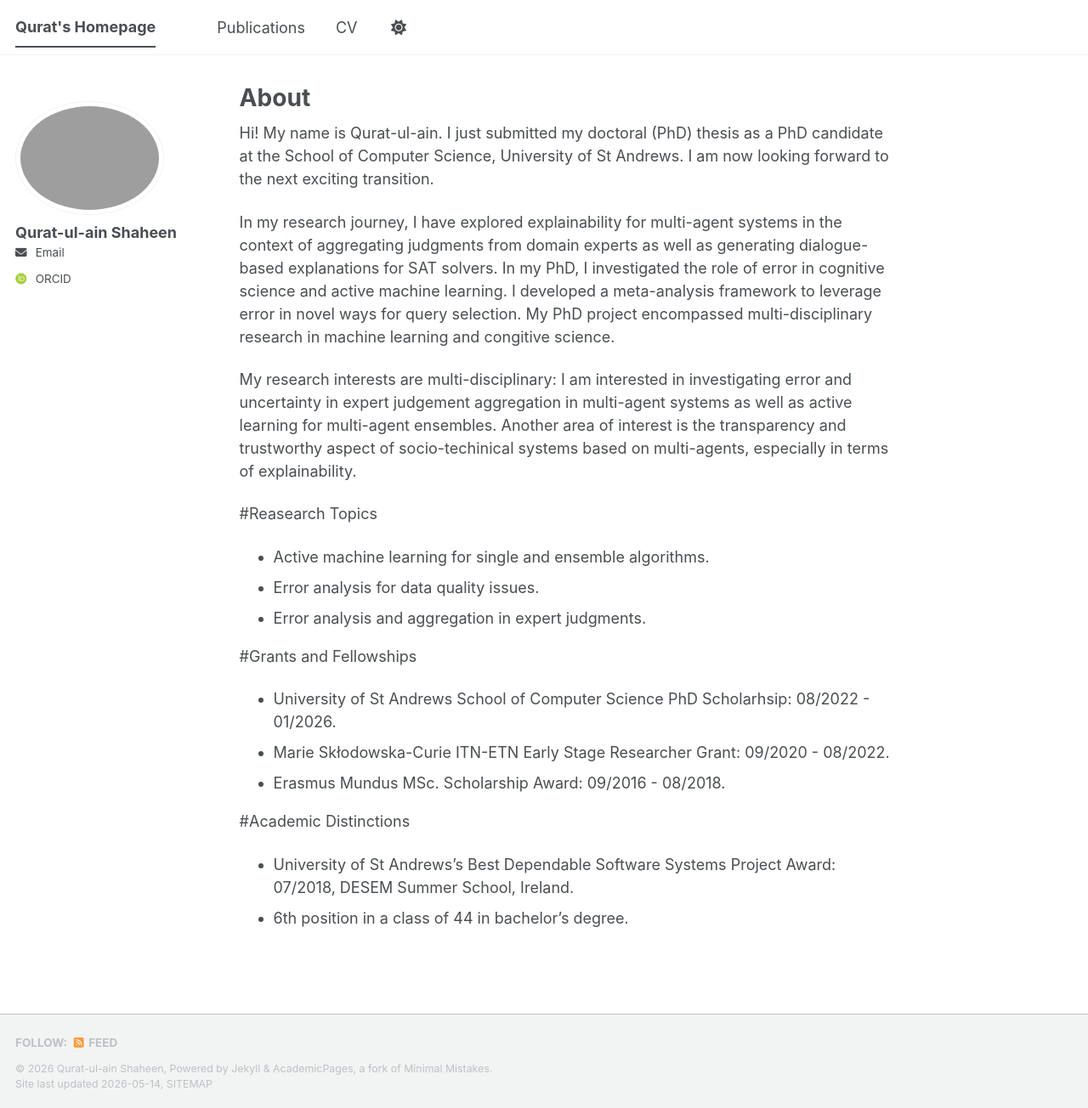
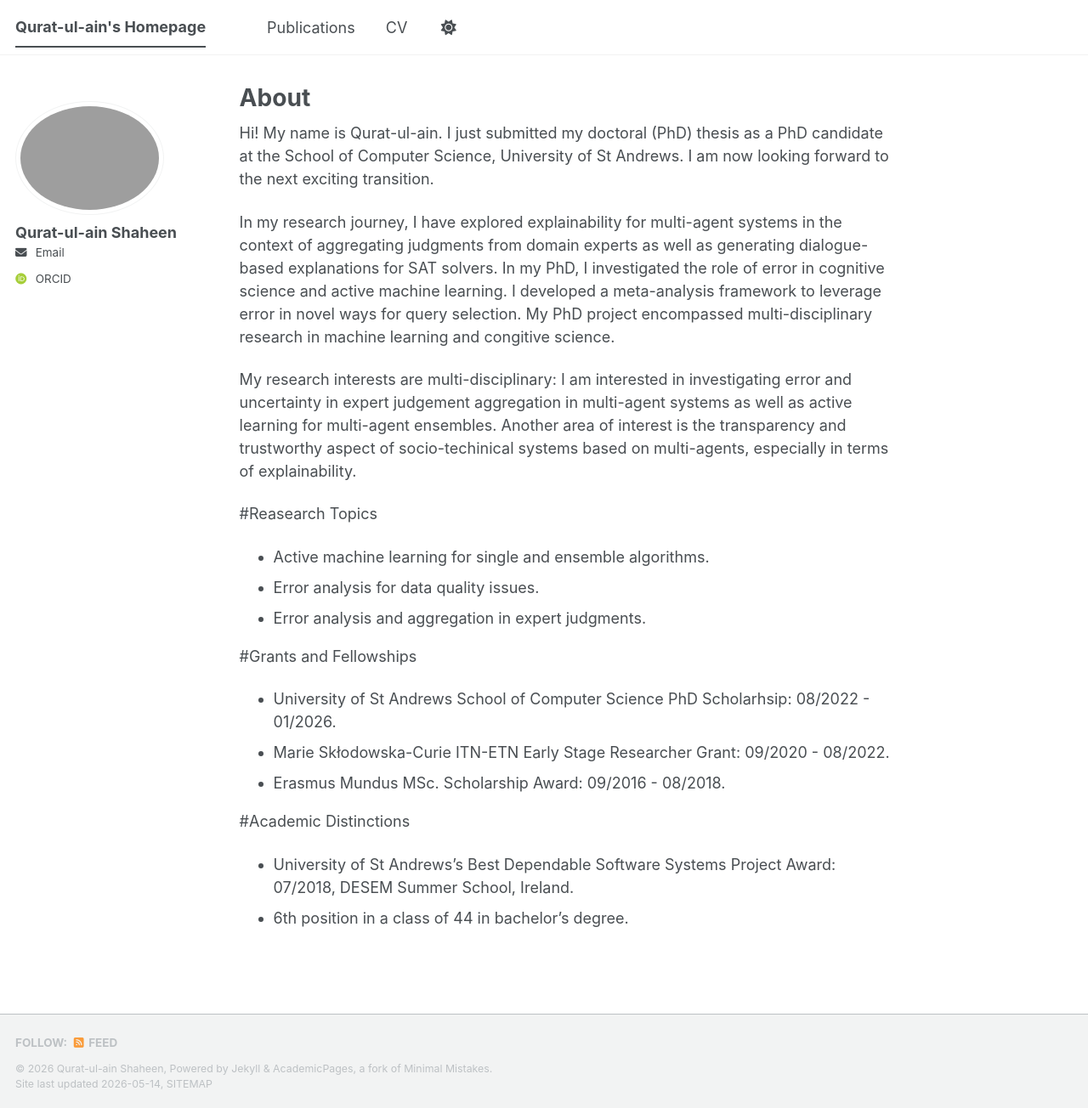
Before and after one commit to QuratulainS/QuratulainS.github.io, a Jekyll site: the page built from _pages/about.md, in a window 1280 px wide and 1304 px high. Shown: the whole window at 85% size. Built offline with Jekyll 4.4.1, drawn with Linux system fonts in a browser that asks for light colours; some web fonts are replaced; a script bundle is joined from its source files by our own code; library files that are not in the unit come from our copies.

Commit message:
Update _config.yml

```diff
--- a/_config.yml
+++ b/_config.yml
@@ -9,7 +9,7 @@
 # Basic Site Settings
 locale                   : "en-US"
 site_theme               : "default" # The available themes options are "default", "air", "sunrise", "mint", "dirt" and "contrast"
-title                    : "Qurat's Homepage"
+title                    : "Qurat-ul-ain's Homepage"
 title_separator          : "-"
 name                     : &name "Qurat-ul-ain Shaheen"
 #description              : &description "Qurat-ul-ain's Homepage"   # Update this with a general description of your site, this is the default if not overridden by a page
```
